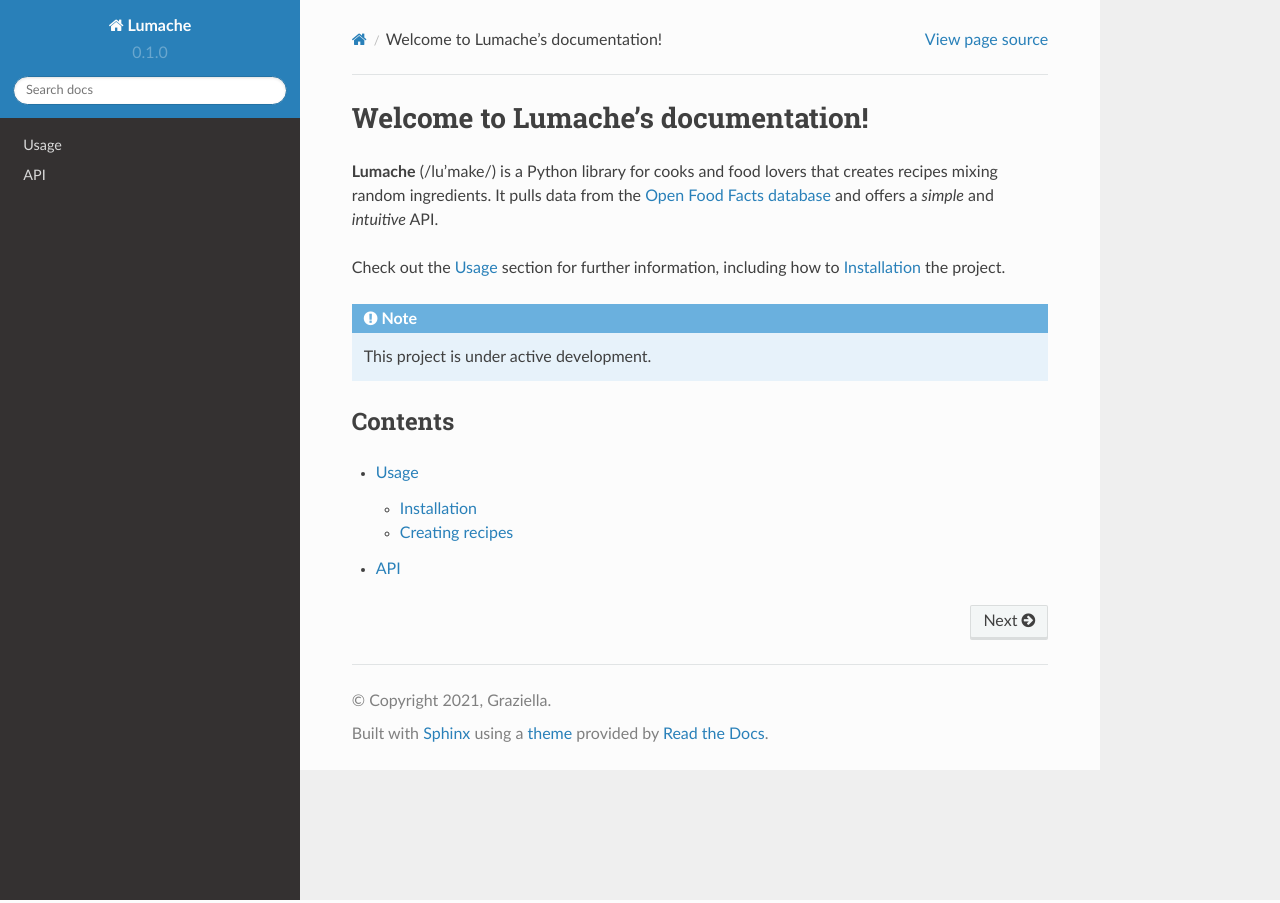
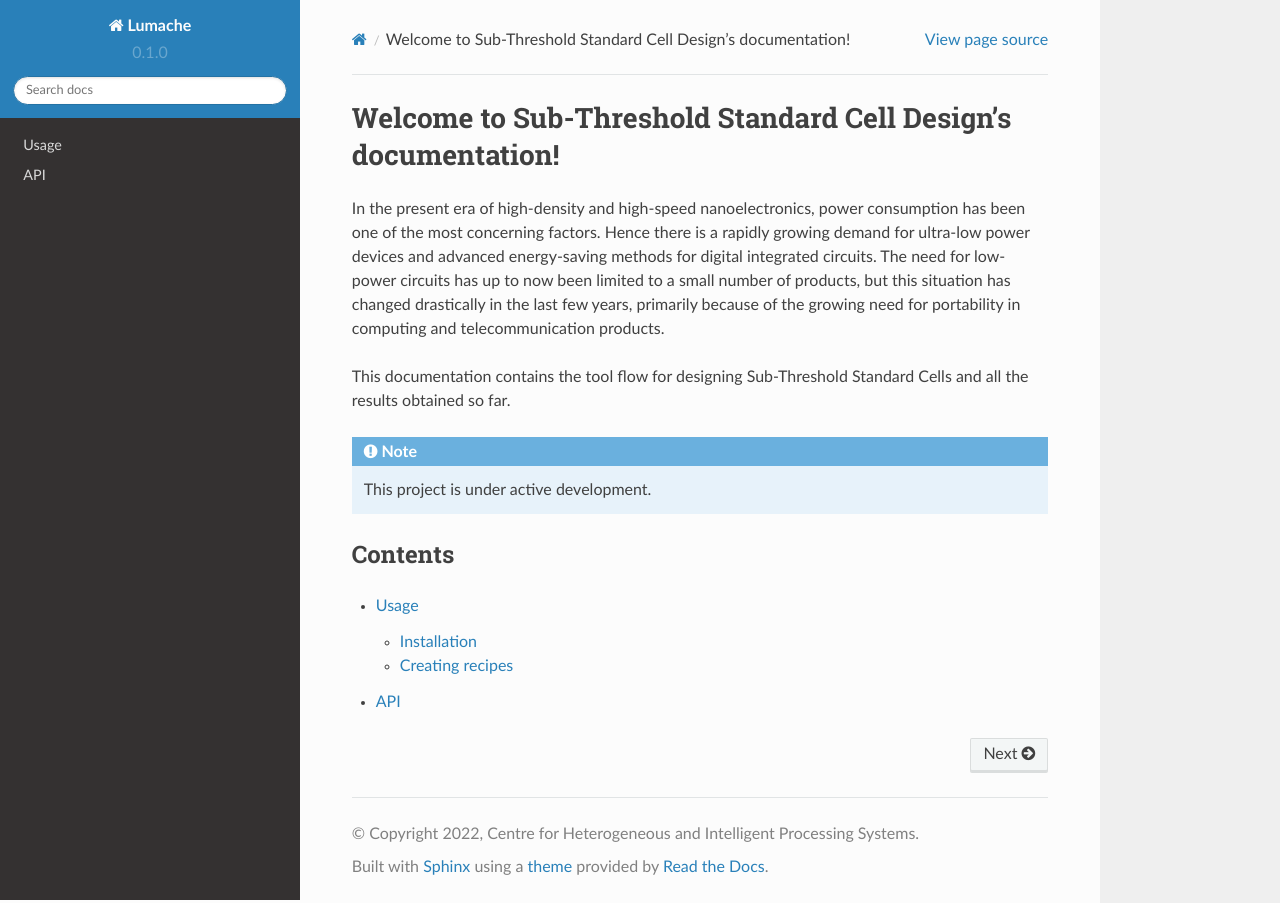
Before and after one commit to CHIPS-PESU/subvt, a Sphinx documentation site: the page built from docs/source/index.rst, in a window 1280 px wide. Built offline with Sphinx 7.4.7 and the Read the Docs theme 2.0.0, drawn with Linux system fonts in a browser that asks for light colours.

Commit message:
Fix template

```diff
--- a/docs/source/api.rst
+++ b/docs/source/api.rst
@@ -4,4 +4,4 @@
 .. autosummary::
    :toctree: generated
 
-   lumache
+   subvt
--- a/docs/source/conf.py
+++ b/docs/source/conf.py
@@ -3,8 +3,8 @@
 # -- Project information
 
 project = 'Lumache'
-copyright = '2021, Graziella'
-author = 'Graziella'
+copyright = '2022, Centre for Heterogeneous and Intelligent Processing Systems'
+author = 'Karthik B K'
 
 release = '0.1'
 version = '0.1.0'
--- a/docs/source/index.rst
+++ b/docs/source/index.rst
@@ -1,13 +1,9 @@
-Welcome to Lumache's documentation!
-===================================
+Welcome to Sub-Threshold Standard Cell Design's documentation!
+==============================================================
 
-**Lumache** (/lu'make/) is a Python library for cooks and food lovers
-that creates recipes mixing random ingredients.
-It pulls data from the `Open Food Facts database <https://world.openfoodfacts.org/>`_
-and offers a *simple* and *intuitive* API.
+In the present era of high-density and high-speed nanoelectronics, power consumption has been one of the most concerning factors.  Hence there is a rapidly growing demand for ultra-low power devices and advanced energy-saving methods for digital integrated circuits. The need for low-power circuits has up to now been limited to a small number of products, but this situation has changed drastically in the last few years, primarily because of the growing need for portability in computing and telecommunication products.
 
-Check out the :doc:`usage` section for further information, including
-how to :ref:`installation` the project.
+This documentation contains the tool flow for designing Sub-Threshold Standard Cells and all the results obtained so far.
 
 .. note::
 
--- a/pyproject.toml
+++ b/pyproject.toml
@@ -3,6 +3,6 @@
 build-backend = "flit_core.buildapi"
 
 [project]
-name = "lumache"
-authors = [{name = "Graziella", email = "graziella@lumache"}]
+name = "Sub-Threshold Standard Cell Design"
+authors = [{name = "Karthik B K", email = "bkkarthik@pesu.pes.edu"}]
 dynamic = ["version", "description"]
```
